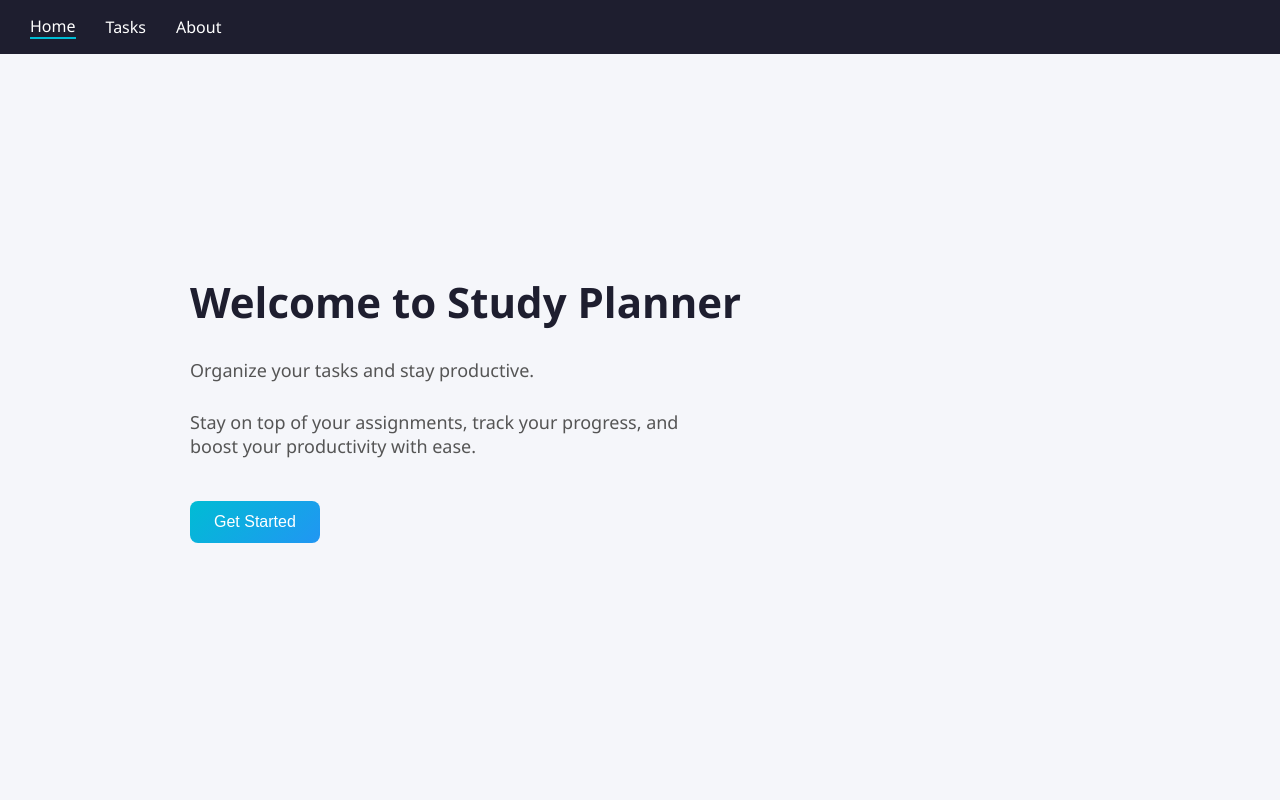
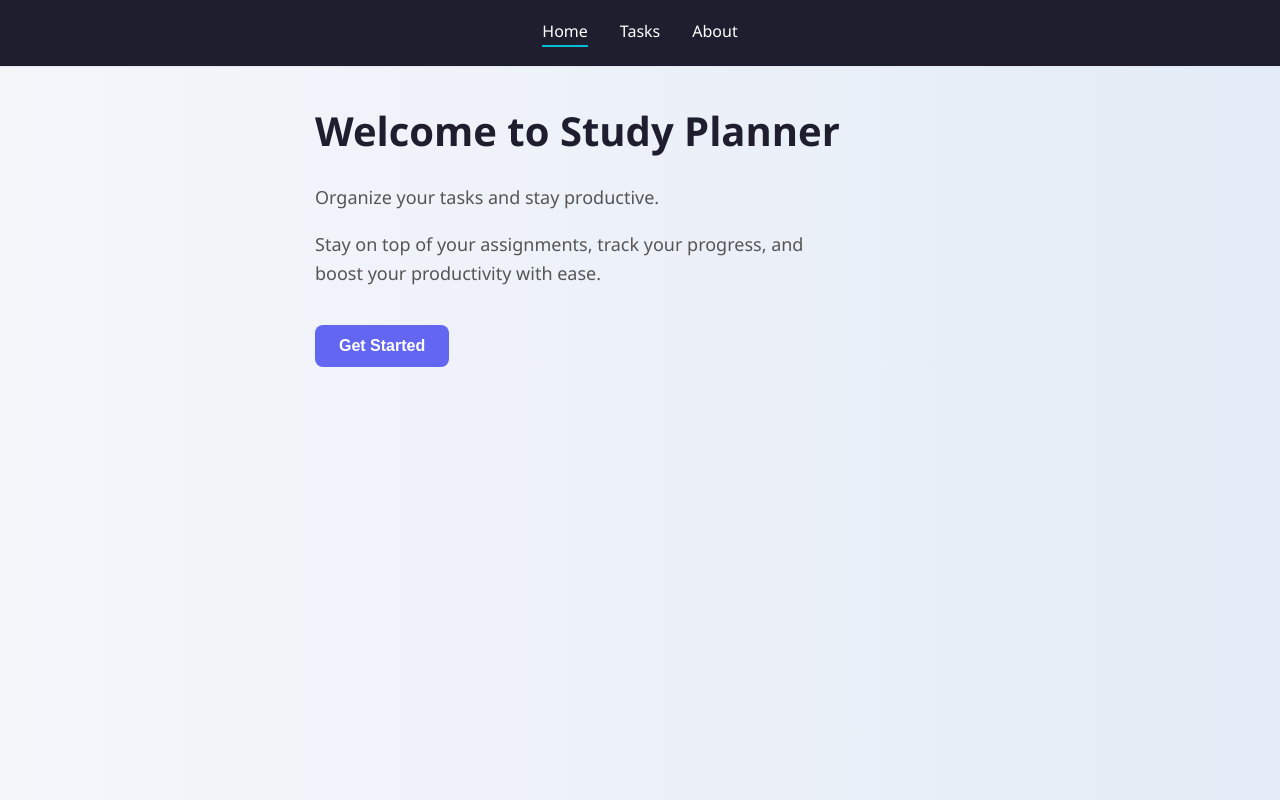
Before and after one commit to le141964-bot/study-planner-app, a Next.js app: page / in a window 1280 px wide. Built offline with nearby package versions, Linux system fonts and the light colour scheme.

Commit message:
cleaned CSS and improved UI consistency

```diff
--- a/app/about/page.js
+++ b/app/about/page.js
@@ -3,7 +3,6 @@ import Navbar from "../../components/Navbar";
 export default function About() {
     return (
         <div>
-            <Navbar />
             <h1>About</h1>
             <p>This app helps student manage tasks and stay organized</p>
         </div>
--- a/app/globals.css
+++ b/app/globals.css
@@ -1,42 +1,13 @@
 body {
+  margin: 0;
   font-family: "Segoe UI", Arial, sans-serif;
-  margin: 0;
   background: linear-gradient(to right, #f5f6fa, #e4ecf7);
 }
 
-.nav {
-  display: flex;
-  gap: 30px;
-  background: #1e1e2f;
-  padding: 15px 30px;
-  align-items: center;
-}
-
-.nav a {
-  color: #ffffff;
-  text-decoration: none;
-  font-weight: 500;
-  transition: 0.2s;
-}
-
-.nav a:hover {
-  color: #00bcd4;
-}
-
-.active {
-  border-bottom: 2px solid #00bcd4;
-}
-
-body {
-  font-family: "Segoe UI", Arial, sans-serif;
-  background: #f5f6fa;
-  margin: 0;
-}
-
 h1 {
-  font-size: 42px;
+  font-size: 40px;
+  color: #1e1e2f;
   margin-bottom: 10px;
-  color: #1e1e2f;
 }
 
 p {
@@ -44,26 +15,34 @@ p {
   font-size: 18px;
 }
 
-.container {
-  max-width: 900px;
-  margin: 0 auto;
-  padding: 20px;
+.task-input {
+  display: flex;
+  align-items: center;
+  gap: 10px;
+  margin-bottom: 20px;
+}
 
-  min-height: 80vh;
+.task-list {
   display: flex;
   flex-direction: column;
-  justify-content: center;
+  gap: 10px;
+  max-height: 350px;
+  overflow-y: auto;
+  padding-right: 10px;
 }
-
-
-.card {
-  border: 1px solid #ccc;
-  padding: 10px;
-  margin: 10px 0;
+.task-list::-webkit-scrollbar {
+  width: 6px;
+}
+.task-list::-webkit-scrollbar-track {
+  background: transparent;
+}
+.task-list::-webkit-scrollbar-thumb {
+  background-color: #cbd5e1;
+  border-radius: 10px;
 }
 
 .btn {
-  margin-top: 25px;
+  margin-top: 20px;
   padding: 12px 24px;
   background: linear-gradient(135deg, #00bcd4, #2196f3);
   color: white;
@@ -80,8 +59,255 @@ p {
   box-shadow: 0 5px 15px rgba(0,0,0,0.2);
 }
 
+input {
+  padding: 10px;
+  border-radius: 6px;
+  border: 1px solid #ccc;
+  margin-right: 10px;
+}
+
+.completed {
+  opacity: 0.6;
+}
+
+.container h1 {
+  margin-bottom: 20px;
+}
+
+.card button:last-of-type {
+  background: black;
+  color: white;
+}
+
+:root {
+  --primary: #6366f1;
+  --bg: #f8fafc;
+  --text-main: #1e293b;
+  --text-muted: #64748b;
+  --card-bg: #ffffff;
+  --border: #e2e8f0;
+  --danger: #ef4444;
+  --success: #10b981;
+}
+[data-theme="dark"] {
+  --primary: #818cf8;
+  --bg: #0f172a;
+  --text-main: #f8fafc;
+  --text-muted: #94a3b8;
+  --card-bg: #1e293b;
+  --border: #334155;
+}
+
+body {
+  background-color: var(--bg);
+  color: var(--text-main);
+  font-family: 'Segoe UI', Roboto, Helvetica, Arial, sans-serif;
+  margin: 0;
+  line-height: 1.6;
+}
+
+.nav {
+  display: flex;
+  justify-content: center;
+  gap: 2rem;
+  padding: 1.2rem;
+  background: #1e1e2f;
+  border-bottom: 1px solid var(--border);
+  margin-bottom: 2rem;
+}
+
+.nav a {
+color: #ffffff;
+  text-decoration: none;
+  font-weight: 500;
+  transition: 0.2s;
+
+}
+
+.nav a:hover {
+  color: #00bcd4;
+}
+
+.active {
+  border-bottom: 2px solid #00bcd4;
+}
+
+.container {
+  max-width: 650px;
+  margin: 0 auto;
+  padding: 0px;
+}
+
+.layout {
+  border: black 2px solid;
+}
+
+.panel {
+  background-color: var(--bg-panel);
+  border-radius: 1rem;
+  padding: 1rem 1.2rem;
+  box-shadow: var(--shadow-soft);
+  border: 1px solid var(--border-color);
+}
+
+.task-form {
+  display: flex;
+  gap: 12px;
+  margin-bottom: 3rem;
+  background: white;
+  padding: 20px;
+  border-radius: 12px;
+  box-shadow: 0 4px 6px -1px rgba(0, 0, 0, 0.1);
+}
+
+.task-form input {
+  flex: 1;
+  padding: 12px 16px;
+  border: 1px solid var(--border);
+  border-radius: 8px;
+  font-size: 1rem;
+  outline: none;
+}
+
+.task-form input:focus {
+  border-color: var(--primary);
+  box-shadow: 0 0 0 3px rgba(99, 102, 241, 0.1);
+}
+
+.btn {
+  background: var(--primary);
+  color: white;
+  border: none;
+  padding: 12px 24px;
+  border-radius: 8px;
+  font-weight: 600;
+  cursor: pointer;
+  transition: opacity 0.2s;
+}
+
+.btn:hover { opacity: 0.9; }
+
+.btn-task {
+  background: var(--primary);
+  color: white;
+  border: none;
+  padding: 6px 14px;
+  margin-left: 3px;
+  border-radius: 3px;
+  font-size: 0.85rem;
+  cursor: pointer;
+  font-weight: 500;
+}
+
+.btn-task:hover { opacity: 0.9; }
+
+.btn-outline {
+  transition: 0.2s;
+}
+
+.btn-outline:hover {
+  transform: translateY(-1px);
+}
+
+.new-task {
+  flex: 1;
+  padding: 6px 14px;
+  margin-left: 3px;
+  border: 1px solid black;
+  border-radius: 6px;
+  font-size: 0.95rem;
+  outline: none;
+}
+
+.task-card {
+  background: white;
+  padding: 12px 16px;
+  border-radius: 10px;
+  border: 1px solid #e2e8f0;
+  display: flex;
+  justify-content: space-between;
+  align-items: center;
+  transition: all 0.2s;
+  box-shadow: 0 2px 4px rgba(0,0,0,0.02);
+}
+
+.task-card:hover {
+  box-shadow: 0 4px 6px rgba(0,0,0,0.05);
+  transform: translateY(-1px);
+}
+
+.task-text {
+  margin: 0;
+  font-weight: 500;
+  color: #333;
+}
+
+.completed .task-text {
+  color: #94a3b8;
+  text-decoration: line-through;
+}
+
+.card-actions {
+  display: flex;
+  gap: 8px;
+}
+
+.btn-action {
+  background: white;
+  border: 1px solid #ddd;
+  padding: 6px 14px;
+  border-radius: 20px;
+  font-size: 0.8rem;
+  cursor: pointer;
+  font-weight: 500;
+  transition: all 0.2s;
+  color: #555;
+}
+
+.btn-action.complete:hover {
+  color: #10b981;
+  border-color: #10b981;
+  background: rgba(16, 185, 129, 0.05);
+}
+
+.btn-action.delete:hover {
+  color: #ef4444;
+  border-color: #ef4444;
+  background: rgba(239, 68, 68, 0.05);
+}
+
+.btn-outline {
+  background: transparent;
+  border: 1px solid var(--border);
+  padding: 6px 14px;
+  border-radius: 6px;
+  font-size: 0.85rem;
+  cursor: pointer;
+  font-weight: 500;
+}
+
+.btn-outline.complete:hover { color: var(--success); border-color: var(--success); }
+.btn-outline.delete:hover { color: var(--danger); border-color: var(--danger); }
+
 @media (max-width: 600px) {
   .nav {
     flex-direction: column;
+    align-items: center;
   }
+
+  .card {
+    flex-direction: column;
+    align-items: center;
+    gap: 10px;
+  }
+
+  input {
+    width: 100%;
+    margin-bottom: 10px;
+  }
+  h1 {
+    text-align: center;
+  }
+  p {
+    text-align: center;}
 }
--- a/app/layout.js
+++ b/app/layout.js
@@ -1,14 +1,13 @@
 import "./globals.css";
-
-export const metadata = {
-  title: "Study Planner",
-  description: "Task management app",
-};
+import Navbar from "../components/Navbar";
 
 export default function RootLayout({ children }) {
   return (
     <html lang="en">
-      <body>{children}</body>
+      <body>
+        <Navbar />
+        {children}
+      </body>
     </html>
   );
 }
--- a/app/page.tsx
+++ b/app/page.tsx
@@ -4,8 +4,6 @@ import Link from "next/link";
 export default function Home() {
   return (
     <div>
-      <Navbar />
-
       <div className="container">
         <h1>Welcome to Study Planner</h1>
         <p>Organize your tasks and stay productive.</p>
--- a/components/Navbar.js
+++ b/components/Navbar.js
@@ -7,9 +7,17 @@ export default function Navbar() {
 
   return (
     <nav className="nav">
-      <Link href="/" className={pathname === "/" ? "active" : ""}>Home</Link>
-      <Link href="/tasks" className={pathname === "/tasks" ? "active" : ""}>Tasks</Link>
-      <Link href="/about" className={pathname === "/about" ? "active" : ""}>About</Link>
+      <Link href="/" className={`nav-link ${pathname === "/" ? "active" : ""}`}>
+        <span>Home</span>
+      </Link>
+
+      <Link href="/tasks" className={`nav-link ${pathname === "/tasks" ? "active" : ""}`}>
+        <span>Tasks</span>
+      </Link>
+
+      <Link href="/about" className={`nav-link ${pathname === "/about" ? "active" : ""}`}>
+        <span>About</span>
+      </Link>
     </nav>
   );
 }
--- a/components/TaskList.js
+++ b/components/TaskList.js
@@ -9,7 +9,7 @@ export default function TaskList({ tasks, toggleTask, deleteTask }) {
           key={index}
           task={task}
           toggleTask={() => toggleTask(index)}
-          deleteTask={() => deleteTask(index)}  // 👈 PASS IT HERE
+          deleteTask={() => deleteTask(index)}
         />
       ))}
     </div>
```
Also changed, not shown: app/tasks/page.js (+21 -24 lines), components/TaskCard.js (+16 -10 lines), components/TaskForm.js (+4 -3 lines).
